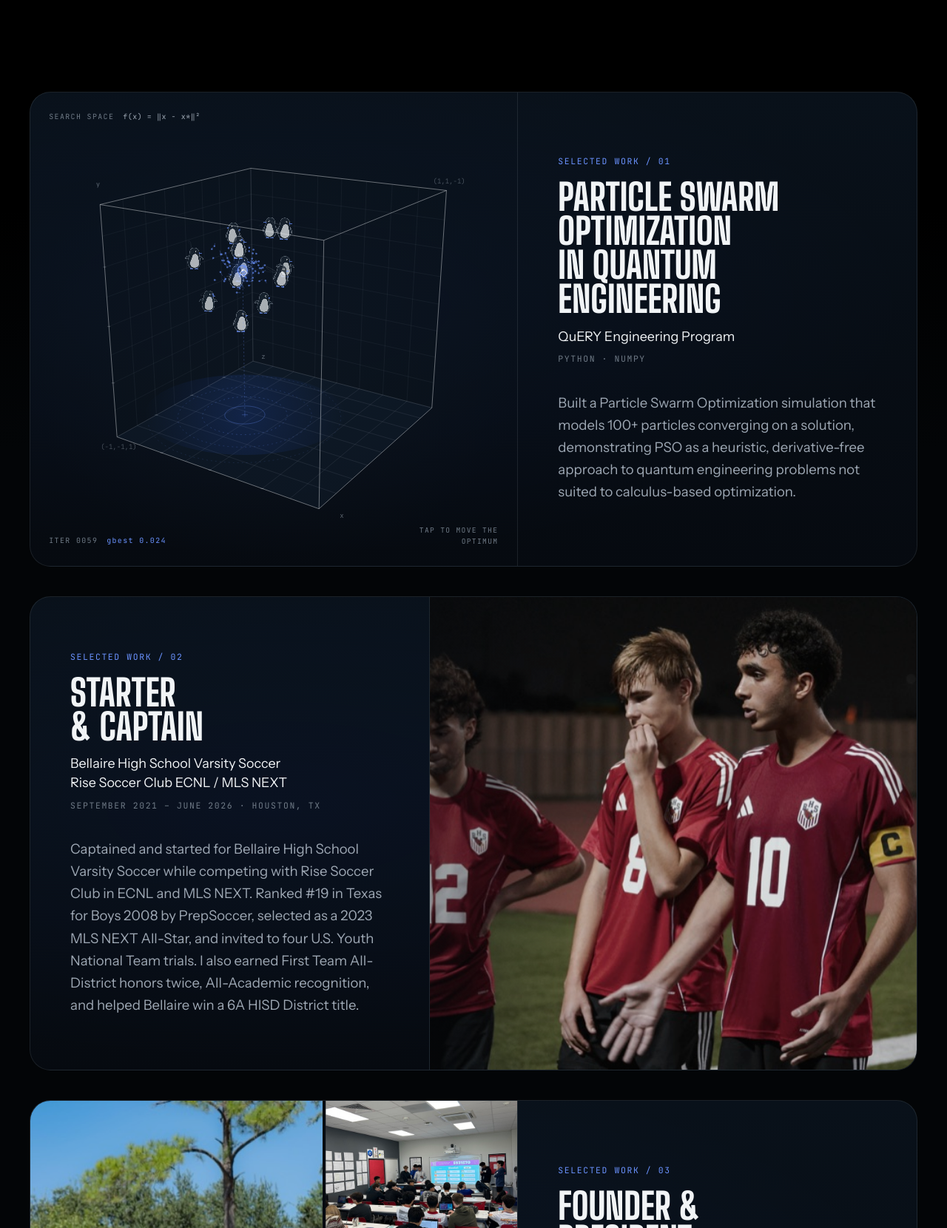
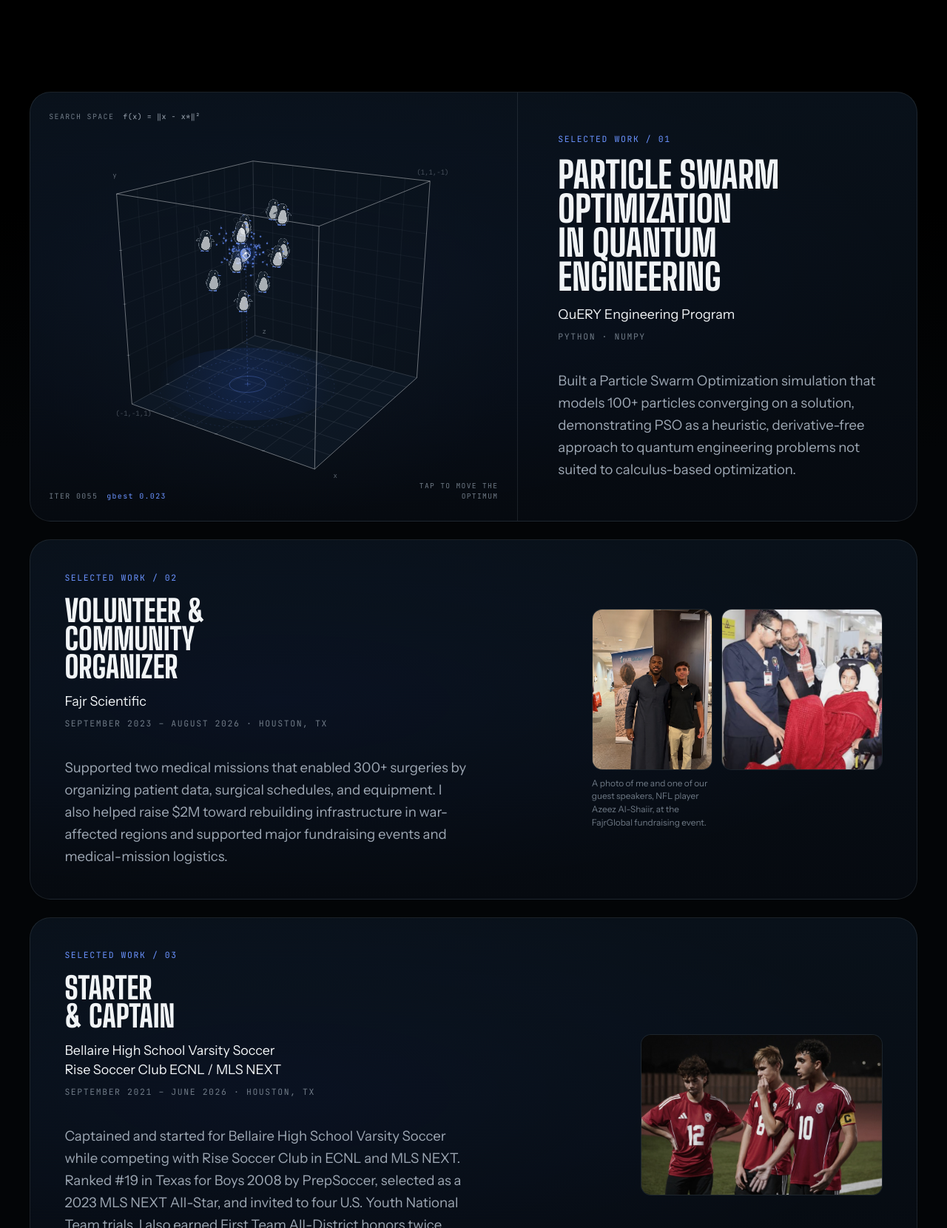
Before and after one commit to SayfElkousy/Sayf-Elkousy, a plain HTML site: page index.html in a window 1280 px wide. Shown: the part 1140-2800 px from the top of the page at 74% size. Drawn offline with Linux system fonts and the light colour scheme; animation ran at ten frames a second.

Commit message:
version 3

```diff
--- a/assets/css/work.css
+++ b/assets/css/work.css
@@ -18,21 +18,18 @@
   scroll-margin-top: calc(var(--nav-h) + 12px);
   outline: none;
 }
-.work__list {
-  display: grid;
-  gap: var(--s-6);
-  grid-auto-rows: 1fr; /* desktop: every card matches the tallest — one rhythm */
-}
+.work__list { display: grid; gap: var(--s-5); }
 
 /* ---------- Achievement card ----------
    One of the few places the site uses rounded shapes: a single dark
-   surface holding visual and text as one composition. */
+   surface. Three variants share the border, radius, type and order:
+     .ach--interactive  PSO: interactive visual | text (≈55 / 45)
+     .ach--photos       text | one or two small photos
+     .ach--text         heading block | description (no photos) */
 .ach {
   --ach-r: clamp(20px, 2.2vw, 32px);
   position: relative;
   display: grid;
-  grid-template-columns: minmax(0, 55fr) minmax(0, 45fr);
-  min-height: clamp(460px, 45vw, 660px); /* same for every card */
   border: 1px solid var(--line);
   border-radius: var(--ach-r);
   background:
@@ -42,18 +39,11 @@
   isolation: isolate;
 }
 
-.ach__visual {
-  position: relative;
-  min-height: 0;
-  border-right: 1px solid var(--line);
-}
-
 .ach__info {
   display: flex;
   flex-direction: column;
   justify-content: center;
   gap: 1.1rem;
-  padding: clamp(1.75rem, 1rem + 3vw, 4rem);
 }
 .ach__label { color: var(--blue-text); }
 .ach__title {
@@ -81,109 +71,86 @@
 .ach__meta { margin-top: -0.55rem; color: var(--ink-3); }
 .ach__link { align-self: flex-start; margin-top: 0.4rem; }
 
-/* Alternate sides on desktop — same card, mirrored. */
-.ach--flip { grid-template-columns: minmax(0, 45fr) minmax(0, 55fr); }
-.ach--flip .ach__visual { order: 2; border-right: 0; border-left: 1px solid var(--line); }
+/* PSO — the interactive visual keeps its large stage. */
+.ach--interactive {
+  grid-template-columns: minmax(0, 55fr) minmax(0, 45fr);
+  min-height: clamp(460px, 45vw, 660px);
+}
+.ach--interactive .ach__visual { position: relative; min-height: 0; border-right: 1px solid var(--line); }
+.ach--interactive .ach__info { padding: clamp(1.75rem, 1rem + 3vw, 4rem); }
 
-/* ---------- Photographs: the visual side of activity cards ----------
-   1 photo fills the side; a 2nd sits uncropped in a pane docked into a
-   corner, set off by a dark rule. The side's proportions come from the
-   card, never the photo, so every card keeps the same size. */
-.ach__media { overflow: hidden; background: var(--bg-2); }
-.ach__img {
-  position: absolute;
-  inset: 0;
-  width: 100%;
-  height: 100%;
+/* Photo cards — compact: text first, photos small beside it. */
+.ach--photos, .ach--text {
+  column-gap: clamp(2rem, 1rem + 3vw, 4.5rem);
+  align-items: center;
+  padding: clamp(1.6rem, 1rem + 2vw, 3rem) clamp(1.6rem, 1rem + 2.4vw, 3.5rem);
+}
+.ach--photos { grid-template-columns: minmax(0, 1fr) auto; }
+.ach--photos .ach__info { grid-column: 1; grid-row: 1; }
+.ach--photos .ach__photos { grid-column: 2; grid-row: 1; }
+.ach--photos .ach__title, .ach--text .ach__title { font-size: clamp(1.9rem, 1.2rem + 1.7vw, 3rem); }
+
+.ach__photos {
+  --ph: clamp(200px, 17vw, 250px);     /* photo height on desktop */
+  display: flex;
+  align-items: flex-start;
+  gap: 12px;
+}
+.ach__fig { flex: none; margin: 0; }
+.ach__fig-img {
+  display: block;
+  width: calc(var(--ph) * var(--r));
+  height: var(--ph);
   object-fit: cover;
-  object-position: 50% 50%;
-  filter: brightness(0.9) saturate(0.92); /* sit in the dark palette — no heavy grading */
+  border: 1px solid var(--line);
+  border-radius: calc(var(--ach-r) * 0.5);
+  background: var(--bg-2);
+  filter: brightness(0.94) saturate(0.95);
 }
-.ach__media::after {
-  /* a soft fall-off toward the text so photo and copy read as one surface */
-  content: "";
-  position: absolute;
-  inset: 0;
-  z-index: 1;
-  pointer-events: none;
-  background: linear-gradient(to left, rgba(6, 10, 16, 0.35), rgba(6, 10, 16, 0) 30%);
-}
-.ach--flip .ach__media::after { background: linear-gradient(to right, rgba(6, 10, 16, 0.35), rgba(6, 10, 16, 0) 30%); }
-
-.ach__inset {
-  --pane-r: calc(var(--ach-r) * 0.5);
-  position: absolute;
-  z-index: 2;
-  width: 34%;
-  max-height: 72%;
-  margin: 0;
-  overflow: hidden;
-  background: var(--bg-1);
-  border: 0 solid var(--bg-1);
-}
-.ach__inset-img { display: block; width: 100%; height: 100%; object-fit: cover; }
-/* docked bottom-left (default) or top-right; the dark rule runs on the inner edges only */
-.ach__media--bl .ach__inset { left: 0; bottom: 0; border-width: 4px 4px 0 0; border-top-right-radius: var(--pane-r); }
-.ach__media--tr .ach__inset {
-  right: 0; top: 0;
-  width: 40%;
-  aspect-ratio: 4 / 3 !important; /* top pane stays a short band, clear of faces below */
-  border-width: 0 0 4px 4px;
-  border-bottom-left-radius: var(--pane-r);
+.ach__cap {
+  width: calc(var(--ph) * var(--r));   /* wraps to the photo's width */
+  margin-top: 0.6rem;
+  color: var(--ink-3);
+  font-size: 0.74rem;
+  line-height: 1.5;
 }
 
-/* No photo yet: a quiet panel, same proportions (AMAANAH until media exists). */
-.ach__media--empty {
-  display: grid;
-  place-items: center;
-  background:
-    linear-gradient(var(--line-2), var(--line-2)) left 22px top 22px / 14px 1px no-repeat,
-    linear-gradient(var(--line-2), var(--line-2)) left 22px top 22px / 1px 14px no-repeat,
-    linear-gradient(var(--line-2), var(--line-2)) right 22px bottom 22px / 14px 1px no-repeat,
-    linear-gradient(var(--line-2), var(--line-2)) right 22px bottom 22px / 1px 14px no-repeat,
-    radial-gradient(60% 50% at 50% 50%, rgba(16, 25, 35, 0.6), transparent 75%);
-}
-.ach__media--empty::after { display: none; }
-.ach__empty { display: grid; gap: 0.45rem; justify-items: center; margin: 0; color: var(--ink-3); font-size: 0.6rem; text-align: center; }
-.ach__empty-v { color: var(--ink-2); }
-
-/* PSO: optional photo pane over the cube; its corner hint makes way. */
-.ach__photo {
-  position: absolute;
-  z-index: 3;
-  right: 0;
-  bottom: 0;
-  width: 30%;
-  aspect-ratio: 4 / 3;
-  margin: 0;
-  overflow: hidden;
-  border: 0 solid var(--bg-1);
-  border-width: 4px 0 0 4px;
-  border-top-left-radius: calc(var(--ach-r) * 0.5);
-}
-.ach__photo img { display: block; width: 100%; height: 100%; object-fit: cover; }
-.ach__visual:has(.ach__photo) .pso__hint { display: none; }
+/* Text-only card — heading block beside the description, so nothing reads as missing. */
+.ach--text { grid-template-columns: minmax(0, 5fr) minmax(0, 7fr); }
+.ach--text .ach__info { display: contents; }
+.ach--text .ach__label, .ach--text .ach__title, .ach--text .ach__org, .ach--text .ach__meta { grid-column: 1; }
+.ach--text .ach__desc { grid-column: 2; grid-row: 1 / span 4; align-self: center; }
+.ach--text .ach__label { align-self: end; }
+.ach--text .ach__title { margin-top: 0.9rem; }
+.ach--text .ach__org { margin-top: 0.9rem; }
+.ach--text .ach__meta { margin-top: 0.35rem; align-self: start; }
 
 /* ---------- Mobile: one order for every card ----------
-   label → title → organization → meta → visual → description */
+   label → title → organization → meta → visual / photos → description */
 @media (max-width: 900px) {
-  .work__list { grid-auto-rows: auto; }
-  .ach, .ach--flip { display: flex; flex-direction: column; min-height: 0; }
+  .ach, .ach--interactive, .ach--photos, .ach--text { display: flex; flex-direction: column; min-height: 0; padding: 0; }
+  .ach--photos, .ach--text { align-items: stretch; }
+  .ach--text .ach__label, .ach--text .ach__meta, .ach--text .ach__desc { align-self: auto; }
   .ach__info { display: contents; }
   .ach__label { order: 0; padding: 1.3rem 1.4rem 0; }
   .ach__title { order: 1; max-width: 16ch; margin: 0.8rem 1.4rem 0; }
+  .ach--text .ach__title, .ach--text .ach__org { margin-top: 0.8rem; }
   .ach__org { order: 2; margin: 0.7rem 1.4rem 0; }
   .ach__meta { order: 3; margin: 0.4rem 1.4rem 1.2rem; }
-  .ach__visual, .ach--flip .ach__visual {
+  .ach--interactive .ach__visual {
     order: 4;
     aspect-ratio: 1 / 0.92;
     border: 0;
     border-block: 1px solid var(--line);
   }
+  .ach__photos { order: 4; margin: 0 1.4rem; gap: 8px; max-width: 520px; }
+  .ach__fig { flex: var(--r) 1 0; min-width: 0; }  /* widths follow shape → equal heights, fits the card */
+  .ach__fig-img { width: 100%; height: auto; aspect-ratio: var(--r); max-height: 240px; }
+  .ach__photos:has(.ach__fig:only-child) .ach__fig { max-width: 360px; }
+  .ach__cap { width: auto; }
   .ach__desc { order: 5; margin: 1.1rem 1.4rem 1.9rem; }
+  .ach--text .ach__desc { margin-top: 0; }
   .ach__link { order: 6; margin: -0.8rem 1.4rem 1.9rem; }
-  .ach__inset { width: 40%; }
-  .ach__media::after, .ach--flip .ach__media::after { background: linear-gradient(to top, rgba(6, 10, 16, 0.3), rgba(6, 10, 16, 0) 30%); }
 }
 @media (max-width: 760px) {
   .work { margin-top: -78vh; }
--- a/assets/js/components/achievement.js
+++ b/assets/js/components/achievement.js
@@ -1,23 +1,15 @@
 /* ==========================================================================
    Achievement — the one card every Work activity uses.
 
-   Desktop (≈55 / 45, sides alternate from card to card):
-       ╭────────────────────────────────┬──────────────────────────╮
-       │ VISUAL                         │ SELECTED WORK / 02       │
-       │  PSO: the interactive cube     │ Title / role             │
-       │  others: their photographs     │ Organization             │
-       │                                │ Dates · Location         │
-       │                                │ One strong paragraph     │
-       ╰────────────────────────────────┴──────────────────────────╯
+   Three variants of one card (same border, radius, type, label → title →
+   organization → meta → description):
+     ach--interactive  PSO: the interactive visual beside the text (≈55 / 45)
+     ach--photos       text, with one or two small photos beside it
+                       (side by side, never one inside another; optional
+                       caption directly under a photo)
+     ach--text         no photos: heading block and description in two columns
    Mobile (every card, same order): label → title → organization → meta →
-   visual → description.
-
-   Photos (data/work.js → images[]), one standard treatment:
-     0 → a quiet "Photo coming soon" panel
-     1 → the photo fills the visual side (object-fit: cover)
-     2 → the first fills it; the second sits uncropped in a pane docked into
-         a corner (insetCorner: 'bl' | 'tr'), separated by a dark rule
-   The visual side has fixed proportions, so photos never resize a card.
+   visual / photos → description.
    ========================================================================== */
 
 import { achievements, research, skills } from '../data/work.js';
@@ -43,35 +35,28 @@ function img(im, { cls, sizes }) {
   return `<img class="${cls}" src="${esc(asset(im.src))}" ${set} alt="${esc(real(im.alt))}" width="${im.w || ''}" height="${im.h || ''}" loading="lazy" decoding="async"${pos}>`;
 }
 
-function media(a, n) {
-  const list = photos(a);
-  if (!list.length) {
-    return `
-      <div class="ach__visual ach__media ach__media--empty">
-        <p class="ach__empty mono" aria-hidden="true">
-          <span>Documentation / ${n}</span>
-          <span class="ach__empty-v">Photo coming soon</span>
-        </p>
-      </div>`;
-  }
-  const [main, second] = list;
-  const corner = a.insetCorner === 'tr' ? 'tr' : 'bl';
+/** Photo shape: its real proportions, clamped to 3:4 … 3:2 so rows stay tidy. */
+const ratio = (im) => Math.min(1.5, Math.max(0.75, (im.w && im.h) ? im.w / im.h : 1)).toFixed(3);
+
+/** Up to two small photos, side by side — each a plain image, optionally captioned. */
+function media(a) {
+  const list = photos(a).slice(0, 2);
+  if (!list.length) return '';
   return `
-    <div class="ach__visual ach__media${second ? ` ach__media--two ach__media--${corner}` : ''}">
-      ${img(main, { cls: 'ach__img', sizes: '(max-width: 900px) 100vw, 55vw' })}
-      ${second ? `<figure class="ach__inset" style="aspect-ratio:${second.w || 4} / ${second.h || 5}">
-        ${img(second, { cls: 'ach__inset-img', sizes: '(max-width: 900px) 40vw, 20vw' })}
-      </figure>` : ''}
+    <div class="ach__photos">
+      ${list.map((im) => `
+        <figure class="ach__fig" style="--r:${ratio(im)}">
+          ${img(im, { cls: 'ach__fig-img', sizes: '(max-width: 900px) 50vw, 360px' })}
+          ${real(im.caption) ? `<figcaption class="ach__cap">${esc(im.caption)}</figcaption>` : ''}
+        </figure>`).join('')}
     </div>`;
 }
 
-/** The interactive visual (PSO), plus an optional small photo pane over it. */
+/** The interactive visual (PSO). */
 function interactive(a, visual) {
-  const [im] = photos(a);
   return `
     <div class="ach__visual" data-visual="${esc(a.visual)}">
       ${visual.markup(a)}
-      ${im ? `<figure class="ach__photo">${img(im, { cls: '', sizes: '20vw' })}</figure>` : ''}
     </div>`;
 }
 
@@ -85,11 +70,12 @@ export function achievementMarkup(a, i) {
     ? `<a class="btn ach__link" href="${esc(a.link.href)}" target="_blank" rel="noopener" data-cursor="OPEN">${esc(a.link.label)} <span class="arrow" aria-hidden="true">↗</span></a>`
     : '';
   const id = esc(a.id || `work-${n}`);
-  const cls = ['ach', i % 2 ? 'ach--flip' : ''].filter(Boolean).join(' ');
+  const kind = visual ? 'interactive' : photos(a).length ? 'photos' : 'text';
+  const cls = `ach ach--${kind}`;
 
   return `
     <article class="${cls}" id="${id}" aria-labelledby="${id}-title" data-reveal="rise">
-      ${visual ? interactive(a, visual) : media(a, n)}
+      ${visual ? interactive(a, visual) : media(a)}
       <div class="ach__info">
         <p class="ach__label mono">${esc(label)}</p>
         <h3 class="ach__title" id="${id}-title">${esc(a.title)}</h3>
--- a/assets/js/data/work.js
+++ b/assets/js/data/work.js
@@ -15,20 +15,18 @@
      description   one strong paragraph
      visual        an interactive visual (only 'pso'); otherwise the card
                    shows its photographs
-     images        0, 1 or 2 photos, first = main:
+     images        0, 1 or 2 photos, shown small beside the text (never full-bleed):
                      src     the original file in /assets/photos/ (exact name — case matters)
                      web     optional base name of the downsized copies in
                              /assets/photos/web/ (<web>-1600.jpg, <web>-800.jpg);
                              the browser picks the lightest one that looks sharp
-                     w, h    the original's pixel size (the second photo keeps its shape)
+                     w, h    the original's pixel size (sets the photo's shape,
+                             clamped between 3:4 portrait and 3:2 landscape)
                      alt     what's in the photo
-                     pos     optional crop focus for the main photo, e.g. '62% 35%'
-                   0 photos → a quiet "Photo coming soon" panel
-                   1 photo  → it fills the visual side
-                   2 photos → the first fills it; the second sits in a pane
-                              docked into a corner, uncropped
-     insetCorner   optional: 'bl' (default) or 'tr' — which corner the second
-                   photo's pane docks into (move it off faces)
+                     pos     optional crop focus, e.g. '62% 35%'
+                     caption optional line shown directly beneath that photo
+                   0 photos → a text-only card
+   Cards appear in the order of this array.
    ========================================================================== */
 
 export const achievements = [
@@ -39,7 +37,22 @@ export const achievements = [
     tools: ['Python', 'NumPy'],
     description: 'Built a Particle Swarm Optimization simulation that models 100+ particles converging on a solution, demonstrating PSO as a heuristic, derivative-free approach to quantum engineering problems not suited to calculus-based optimization.',
     visual: 'pso',
-    images: [], // optional: one photo here appears as a small pane over the cube
+    images: [], // PSO shows its interactive visual instead of photos
+  },
+  {
+    id: 'fajr',
+    title: 'Volunteer & Community Organizer',
+    organization: 'Fajr Scientific',
+    dates: 'September 2023 – August 2026',
+    location: 'Houston, TX',
+    description: 'Supported two medical missions that enabled 300+ surgeries by organizing patient data, surgical schedules, and equipment. I also helped raise $2M toward rebuilding infrastructure in war-affected regions and supported major fundraising events and medical-mission logistics.',
+    images: [
+      { src: 'assets/photos/Fajr.jpg', web: 'fajr', w: 1086, h: 1448, pos: '50% 22%',
+        caption: 'A photo of me and one of our guest speakers, NFL player Azeez Al-Shaiir, at the FajrGlobal fundraising event.',
+        alt: 'Two people standing beside a FAJR Global banner at a fundraising event.' },
+      { src: 'assets/photos/fajrsurgicalcare.jpg', w: 447, h: 447,
+        alt: 'A clinician and a family member walking beside a young patient on a hospital stretcher.' },
+    ],
   },
   {
     id: 'soccer',
@@ -51,35 +64,6 @@ export const achievements = [
     images: [
       { src: 'assets/photos/captain.jpg', web: 'captain', w: 5204, h: 3469, pos: '66% 35%',
         alt: 'Three Bellaire players in red kits on the field at night; number 10 wears the captain’s armband.' },
-    ],
-  },
-  {
-    id: 'sports-science',
-    title: 'Founder & President',
-    organization: 'Sports Science Club',
-    dates: 'September 2024 – June 2026',
-    location: 'Houston, TX',
-    description: 'Founded and grew a 60-member Sports Science Club focused on the intersection of athletics, training, and science. I recruited professional weightlifters and trainers to lead lectures and hands-on sessions for 40+ students, and helped raise $300+ for the Challenged Athletes Foundation through a pickleball tournament and social events.',
-    images: [
-      { src: 'assets/photos/sportsscience.jpg', web: 'sportsscience', w: 6449, h: 4299, pos: '50% 62%',
-        alt: 'Sports Science Club members lined up arm in arm on an outdoor court.' },
-      { src: 'assets/photos/science.jpg', web: 'science', w: 1400, h: 1692,
-        alt: 'Students at desks in a classroom during a club session, with a presentation on the screen.' },
-    ],
-    insetCorner: 'tr', // the team fills the lower half; the pane sits over the sky
-  },
-  {
-    id: 'fajr',
-    title: 'Volunteer & Community Organizer',
-    organization: 'Fajr Scientific',
-    dates: 'September 2023 – August 2026',
-    location: 'Houston, TX',
-    description: 'Supported two medical missions that enabled 300+ surgeries by organizing patient data, surgical schedules, and equipment. I also helped raise $2M toward rebuilding infrastructure in war-affected regions and supported major fundraising events and medical-mission logistics.',
-    images: [
-      { src: 'assets/photos/Fajr.jpg', web: 'fajr', w: 1086, h: 1448, pos: '50% 22%',
-        alt: 'Two people standing beside a FAJR Global banner at a fundraising event.' },
-      { src: 'assets/photos/fajrsurgicalcare.jpg', w: 447, h: 447,
-        alt: 'A clinician and a family member walking beside a young patient on a hospital stretcher.' },
     ],
   },
   {
@@ -103,7 +87,21 @@ export const achievements = [
     dates: 'October 2023 – August 2026',
     location: 'Houston, TX',
     description: 'Helped provide free soccer instruction and equipment to 100+ students at low-income schools and co-led a free clinic for 30+ children at the Refugee Day Festival. As an assistant coach for AMAANAH’s 40+ player refugee men’s team, I helped run practices as the team earned promotion to a higher league.',
-    images: [], // add a photo: { src: 'assets/photos/amaanah.jpg', w: …, h: …, alt: '…' }
+    images: [], // text-only card by design
+  },
+  {
+    id: 'sports-science',
+    title: 'Founder & President',
+    organization: 'Sports Science Club',
+    dates: 'September 2024 – June 2026',
+    location: 'Houston, TX',
+    description: 'Founded and grew a 60-member Sports Science Club focused on the intersection of athletics, training, and science. I recruited professional weightlifters and trainers to lead lectures and hands-on sessions for 40+ students, and helped raise $300+ for the Challenged Athletes Foundation through a pickleball tournament and social events.',
+    images: [
+      { src: 'assets/photos/sportsscience.jpg', web: 'sportsscience', w: 6449, h: 4299, pos: '50% 62%',
+        alt: 'Sports Science Club members lined up arm in arm on an outdoor court.' },
+      { src: 'assets/photos/science.jpg', web: 'science', w: 1400, h: 1692,
+        alt: 'Students at desks in a classroom during a club session, with a presentation on the screen.' },
+    ],
   },
 ];
 
```
Also changed, not shown: tests/index.html (+8 -6 lines).
